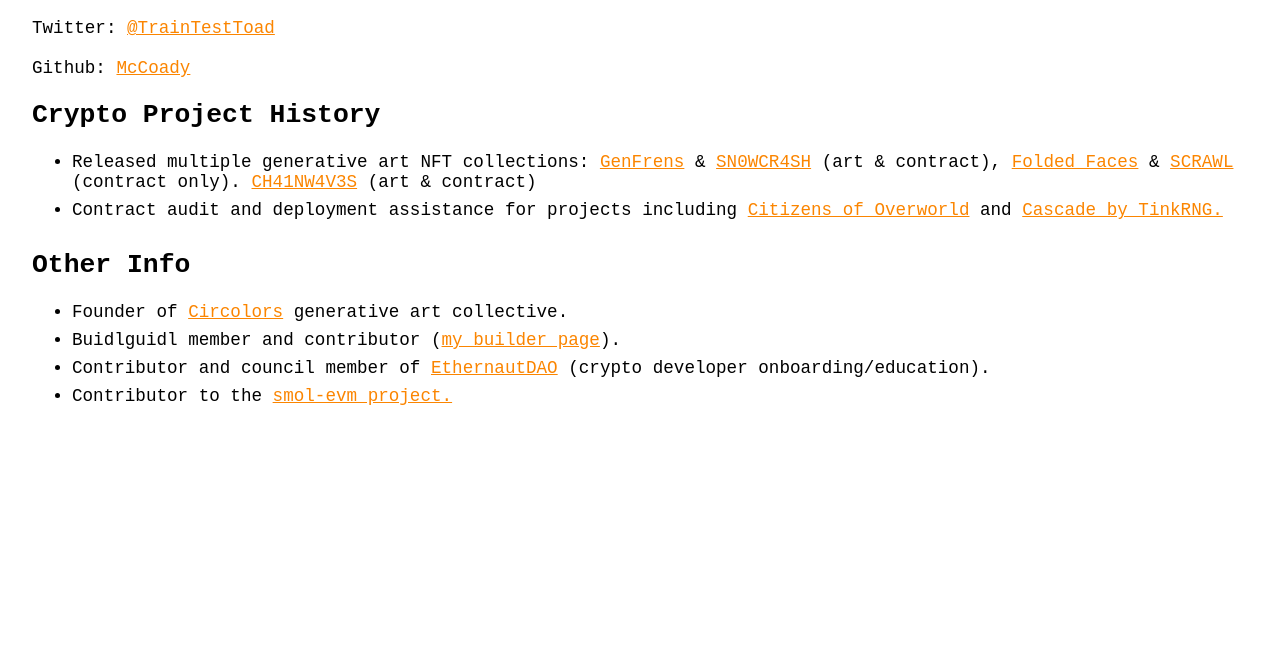
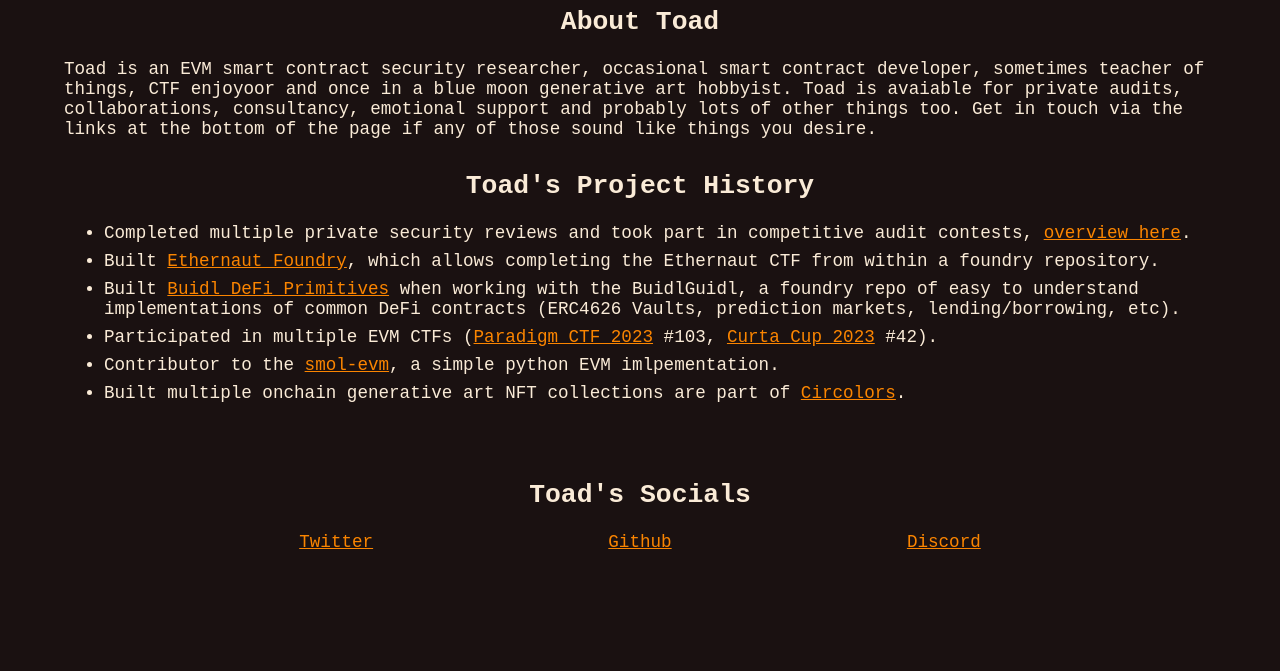
Before and after one commit to McCoady/ToadResume, a plain HTML site: page index.html in a window 1280 px wide. Shown: the part 129-800 px from the top of the page. Drawn offline with Linux system fonts and the light colour scheme.

Commit message:
update resume page

```diff
--- a/index.html
+++ b/index.html
@@ -9,9 +9,11 @@
     <title>McToady</title>
     <style>
         body {
-            margin: 2rem;
+            margin: 4rem;
             font-family: "Courier New", monospace;
             font-size: 1.1rem;
+            color: antiquewhite;
+            background-color: #1A1111;
         }
 
         a {
@@ -27,40 +29,47 @@
             justify-content: center;
         }
 
+        h2 {
+            margin-top: 2rem;
+            display: flex;
+            justify-content: center;
+        }
+
         li {
             padding-bottom: .5rem;
         }
+
+        .socials {
+            display: flex;
+            justify-content: space-evenly;
+        }
+
     </style>
 </head>
 
 <body>
-    <h1>McToady: Smart Contract Developer</h1>
-    <h2>Social Links</h2>
-    <div>Twitter: <a href="https://www.twitter.com/TrainTestToad">@TrainTestToad</a></div>
-    </br>
-    <div>Github: <a href="https://github.com/McCoady">McCoady</a></div>
-    <h2>Crypto Project History</h2>
+    <h1>McToady: EVM Security Researcher</h1>
+    <h2>About Toad</h2>
+    <div>
+        Toad is an EVM smart contract security researcher, occasional smart contract developer, sometimes teacher of things, CTF enjoyoor and once in a blue moon generative art hobbyist. Toad is avaiable for private audits, collaborations, consultancy, emotional support and probably lots of other things too. Get in touch via the links at the bottom of the page if any of those sound like things you desire.
+    </div>
+    <h2>Toad's Project History</h2>
     <ul>
-        <li>Released multiple generative art NFT collections: <a
-                href="https://opensea.io/collection/genfrens">GenFrens</a> & <a
-                href="https://opensea.io/collection/snwcrsh">SN0WCR4SH</a> (art & contract), <a
-                href="https://opensea.io/collection/foldedfaces">Folded Faces</a> &
-            <a href="https://opensea.io/collection/scrawl-by-pixelwank">SCRAWL</a> (contract only).
-            <a href="https://opensea.io/collection/ch41nw4v3s">CH41NW4V3S</a> (art & contract)
-        </li>
-        <li>Contract audit and deployment assistance for projects including <a
-                href="https://opensea.io/collection/citizens-of-overworld">Citizens of Overworld</a> and <a
-                href="https://opensea.io/collection/cascade-by-tinkrng-1">Cascade by TinkRNG.</a></li>
+        <li>Completed multiple private security reviews and took part in competitive audit contests, <a href="https://github.com/McCoady/security-research-portfolio">overview here</a>.</li>
+        <li>Built <a href="https://github.com/McCoady/ethernaut-foundry">Ethernaut Foundry</a>, which allows completing the Ethernaut CTF from within a foundry repository.</li>
+        <li>Built <a href="https://github.com/McCoady/buidl-defi-primitives">Buidl DeFi Primitives</a> when working with the BuidlGuidl, a foundry repo of easy to understand implementations of common DeFi contracts (ERC4626 Vaults, prediction markets, lending/borrowing, etc).</li>
+        <li>Participated in multiple EVM CTFs (<a href="https://ctf.paradigm.xyz/scoreboard">Paradigm CTF 2023</a> #103, <a href="https://www.curta.wtf/leaderboard?filter=event_curta-cup-2023">Curta Cup 2023</a> #42).</li>
+        <li>Contributor to the <a href="https://github.com/karmacoma-eth/smol-evm">smol-evm</a>, a simple python EVM imlpementation.</li>
+        <li>Built multiple onchain generative art NFT collections are part of <a href="https://twitter.com/CircolorsDAO">Circolors</a>.</li>
     </ul>
-    <h2>Other Info</h2>
-    <ul>
-        <li>Founder of <a href="https://twitter.com/CircolorsDAO">Circolors</a> generative art collective.</li>
-        <li>Buidlguidl member and contributor (<a href="https://buidlguidl.com/builders/0x9ea04B953640223dbb8098ee89C28E7a3B448858">my builder page</a>).</li>
-        <li>Contributor and council member of <a href="https://twitter.com/EthernautDAO">EthernautDAO</a> (crypto
-            developer onboarding/education).</li>
-        <li>Contributor to the <a href="https://github.com/karmacoma-eth/smol-evm">smol-evm project.</a>
-        </li>
-    </ul>
+</br>
+    <h2>Toad's Socials</h2>
+    <div class="socials">
+        <div><a href="https://www.twitter.com/TrainTestToad">Twitter</a></div>
+        <div><a href="https://github.com/McCoady">Github</a></div>
+        <div><a href="https://discord.com/users/154383264054902784">Discord</a></div>
+    </div>
+
 </body>
 
 </html>
```
